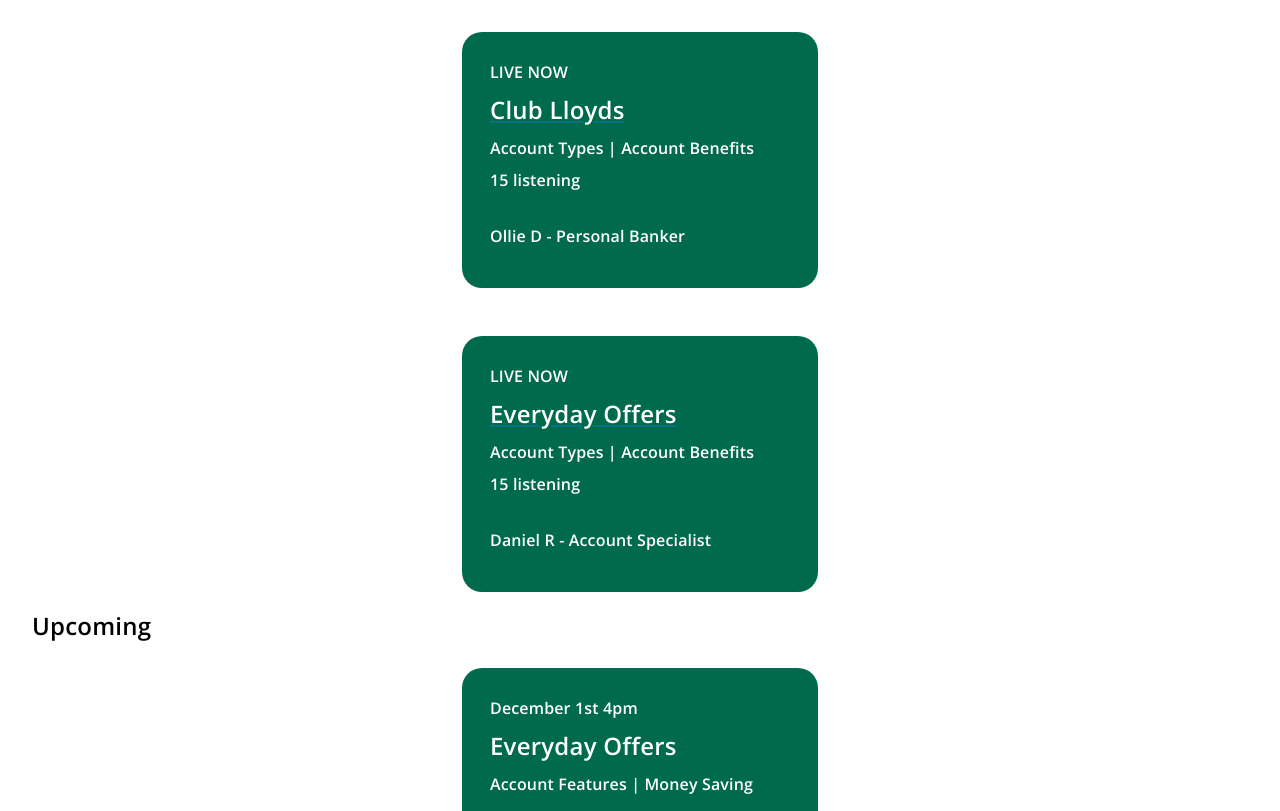
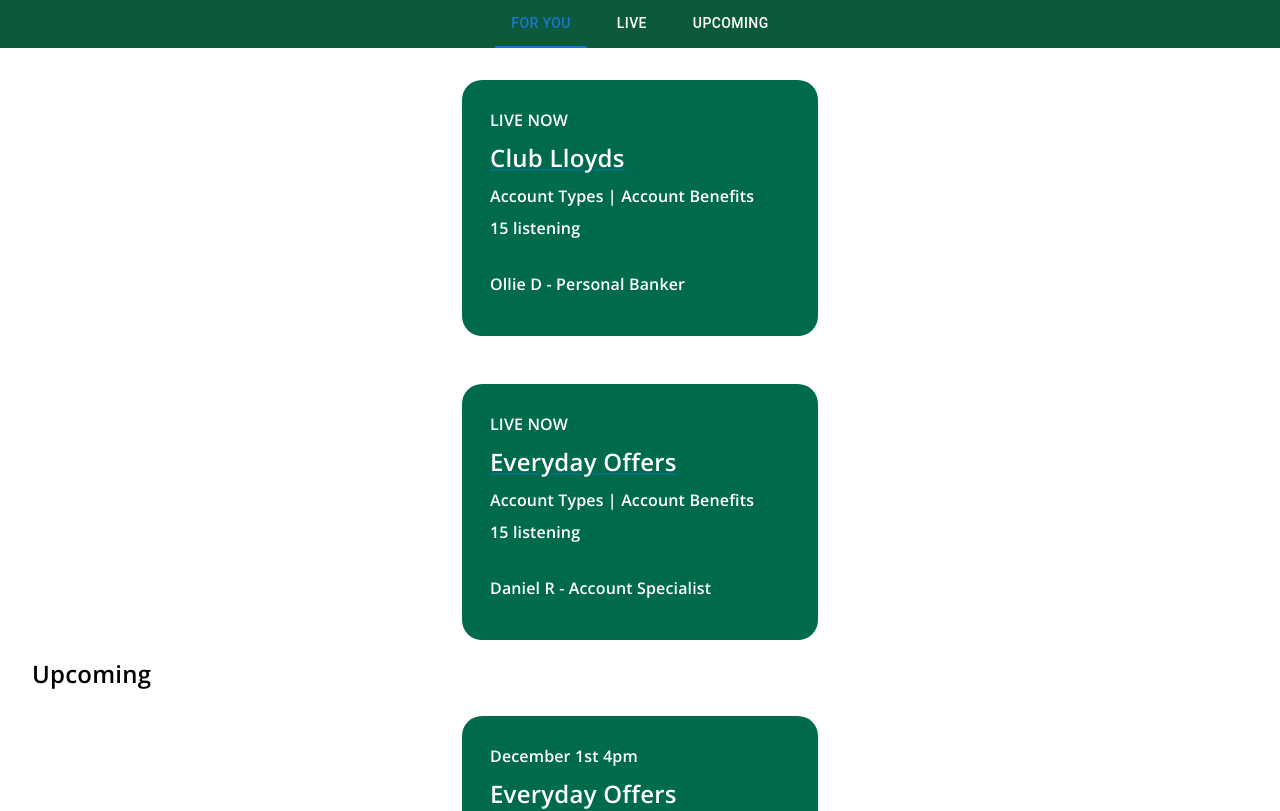
Before and after one commit to daniel-raad/azure-test-app, a React (Create React App) app: page / in a window 1280 px wide. Shown: the top 811 px of the page. Built offline with nearby package versions, Linux system fonts and the light colour scheme.

Commit message:
added navbar

```diff
--- a/src/App.js
+++ b/src/App.js
@@ -7,10 +7,12 @@
 
 import LiveBox from './Components/LiveBox';
 import UpcomingBox from './Components/UpcomingBox';
+import NavbarExternal from './Components/NavbarExternal';
 
 function App() {
   return (
     <div className="App">
+    <NavbarExternal />
       <LiveBox eventTitle="Club Lloyds" tagline="Account Types | Account Benefits" users="15" presenter="Ollie D - Personal Banker" />
       <LiveBox eventTitle="Everyday Offers" tagline="Account Types | Account Benefits" users="15" presenter="Daniel R - Account Specialist" />
       <Typography sx={{
--- a/src/Components/NavbarExternal.jsx
+++ b/src/Components/NavbarExternal.jsx
@@ -1,162 +1,36 @@
-// import * as React from 'react';
-// import AppBar from '@mui/material/AppBar';
-// import Box from '@mui/material/Box';
-// import Toolbar from '@mui/material/Toolbar';
-// import IconButton from '@mui/material/IconButton';
-// import Typography from '@mui/material/Typography';
-// // import Menu from '@mui/material/Menu';
-// // import MenuIcon from '@mui/icons-material/Menu';
-// import Container from '@mui/material/Container';
-// import Avatar from '@mui/material/Avatar';
-// import Button from '@mui/material/Button';
-// import Tooltip from '@mui/material/Tooltip';
-// // import MenuItem from '@mui/material/MenuItem';
-// // import AdbIcon from '@mui/icons-material/Adb';
+import * as React from 'react';
+import Tabs from '@mui/material/Tabs';
+import Tab from '@mui/material/Tab';
+import Box from '@mui/material/Box';
 
-// const pages = ['Products', 'Pricing', 'Blog'];
-// const settings = ['Profile', 'Account', 'Dashboard', 'Logout'];
+function a11yProps(index) {
+  return {
+    id: `simple-tab-${index}`,
+    'aria-controls': `simple-tabpanel-${index}`,
+  };
+}
 
-// function ResponsiveAppBar() {
-//   const [anchorElNav, setAnchorElNav] = React.useState(null);
-//   const [anchorElUser, setAnchorElUser] = React.useState(null);
+export default function BasicTabs() {
+  const [value, setValue] = React.useState(0);
 
-//   const handleOpenNavMenu = (event) => {
-//     setAnchorElNav(event.currentTarget);
-//   };
-//   const handleOpenUserMenu = (event) => {
-//     setAnchorElUser(event.currentTarget);
-//   };
+  const handleChange = (event, newValue) => {
+    setValue(newValue);
+  };
 
-//   const handleCloseNavMenu = () => {
-//     setAnchorElNav(null);
-//   };
-
-//   const handleCloseUserMenu = () => {
-//     setAnchorElUser(null);
-//   };
-
-//   return (
-//     <AppBar position="static">
-//       <Container maxWidth="xl">
-//         <Toolbar disableGutters>
-//           {/* <AdbIcon sx={{ display: { xs: 'none', md: 'flex' }, mr: 1 }} /> */}
-//           <Typography
-//             variant="h6"
-//             noWrap
-//             component="a"
-//             href="/"
-//             sx={{
-//               mr: 2,
-//               display: { xs: 'none', md: 'flex' },
-//               fontFamily: 'monospace',
-//               fontWeight: 700,
-//               letterSpacing: '.3rem',
-//               color: 'inherit',
-//               textDecoration: 'none',
-//             }}
-//           >
-//             LOGO
-//           </Typography>
-
-//           <Box sx={{ flexGrow: 1, display: { xs: 'flex', md: 'none' } }}>
-//             {/* <IconButton
-//               size="large"
-//               aria-label="account of current user"
-//               aria-controls="menu-appbar"
-//               aria-haspopup="true"
-//               onClick={handleOpenNavMenu}
-//               color="inherit"
-//             >
-//               <MenuIcon />
-//             </IconButton> */}
-//             {/* <Menu
-//               id="menu-appbar"
-//               anchorEl={anchorElNav}
-//               anchorOrigin={{
-//                 vertical: 'bottom',
-//                 horizontal: 'left',
-//               }}
-//               keepMounted
-//               transformOrigin={{
-//                 vertical: 'top',
-//                 horizontal: 'left',
-//               }}
-//               open={Boolean(anchorElNav)}
-//               onClose={handleCloseNavMenu}
-//               sx={{
-//                 display: { xs: 'block', md: 'none' },
-//               }}
-//             >
-//               {pages.map((page) => (
-//                 <MenuItem key={page} onClick={handleCloseNavMenu}>
-//                   <Typography textAlign="center">{page}</Typography>
-//                 </MenuItem>
-//               ))}
-//             </Menu> */}
-//           </Box>
-//           {/* <AdbIcon sx={{ display: { xs: 'flex', md: 'none' }, mr: 1 }} /> */}
-//           <Typography
-//             variant="h5"
-//             noWrap
-//             component="a"
-//             href=""
-//             sx={{
-//               mr: 2,
-//               display: { xs: 'flex', md: 'none' },
-//               flexGrow: 1,
-//               fontFamily: 'monospace',
-//               fontWeight: 700,
-//               letterSpacing: '.3rem',
-//               color: 'inherit',
-//               textDecoration: 'none',
-//             }}
-//           >
-//             LOGO
-//           </Typography>
-//           <Box sx={{ flexGrow: 1, display: { xs: 'none', md: 'flex' } }}>
-//             {pages.map((page) => (
-//               <Button
-//                 key={page}
-//                 onClick={handleCloseNavMenu}
-//                 sx={{ my: 2, color: 'white', display: 'block' }}
-//               >
-//                 {page}
-//               </Button>
-//             ))}
-//           </Box>
-
-//           <Box sx={{ flexGrow: 0 }}>
-//             <Tooltip title="Open settings">
-//               <IconButton onClick={handleOpenUserMenu} sx={{ p: 0 }}>
-//                 <Avatar alt="Remy Sharp" src="/static/images/avatar/2.jpg" />
-//               </IconButton>
-//             </Tooltip>
-//             {/* <Menu
-//               sx={{ mt: '45px' }}
-//               id="menu-appbar"
-//               anchorEl={anchorElUser}
-//               anchorOrigin={{
-//                 vertical: 'top',
-//                 horizontal: 'right',
-//               }}
-//               keepMounted
-//               transformOrigin={{
-//                 vertical: 'top',
-//                 horizontal: 'right',
-//               }}
-//               open={Boolean(anchorElUser)}
-//               onClose={handleCloseUserMenu}
-//             >
-//               {settings.map((setting) => (
-//                 <MenuItem key={setting} onClick={handleCloseUserMenu}>
-//                   <Typography textAlign="center">{setting}</Typography>
-//                 </MenuItem>
-//               ))}
-//             </Menu> */}
-//           </Box>
-//         </Toolbar>
-//       </Container>
-//     </AppBar>
-//   );
-// }
-// export default ResponsiveAppBar;
+  return (
+    <Box sx={{
+      width: '100%',
+      bgcolor: '#0C593B',
+      display: 'flex',
+      justifyContent: 'center',
+      // height: 70,
+      alignItems: 'center'
+    }}>
+      <Tabs value={value} onChange={handleChange} aria-label="basic tabs example">
+        <Tab sx={{ color: value === 1 ? '#fff' : '#fff' }} label="For You" {...a11yProps(0)} />
+        <Tab sx={{ color: value === 2 ? '#fff' : '#fff' }} label="Live" {...a11yProps(1)} />
+        <Tab sx={{ color: value === 3 ? '#fff' : '#fff' }} label="Upcoming" {...a11yProps(2)} />
+      </Tabs>
+    </Box>
+  );
+}
```
